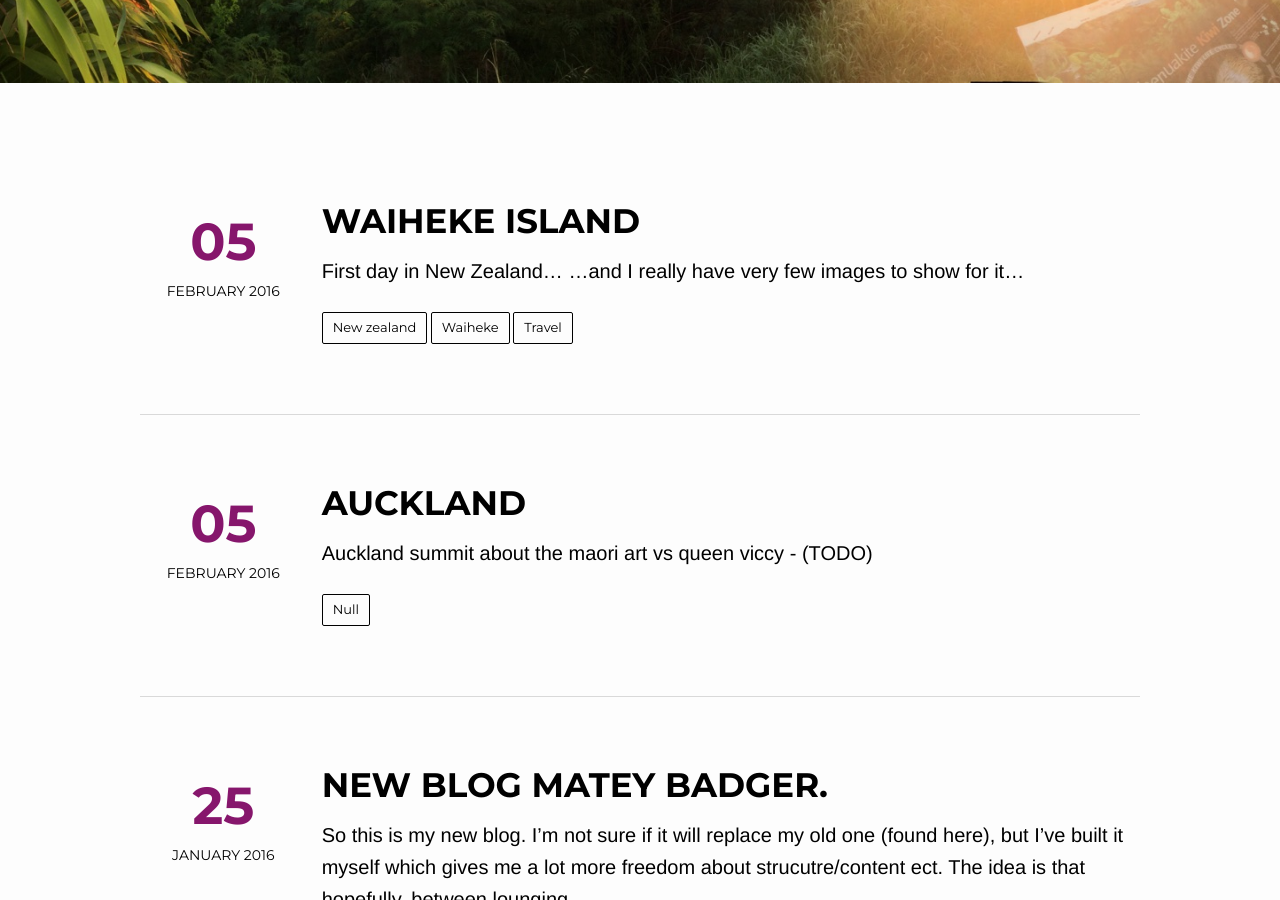
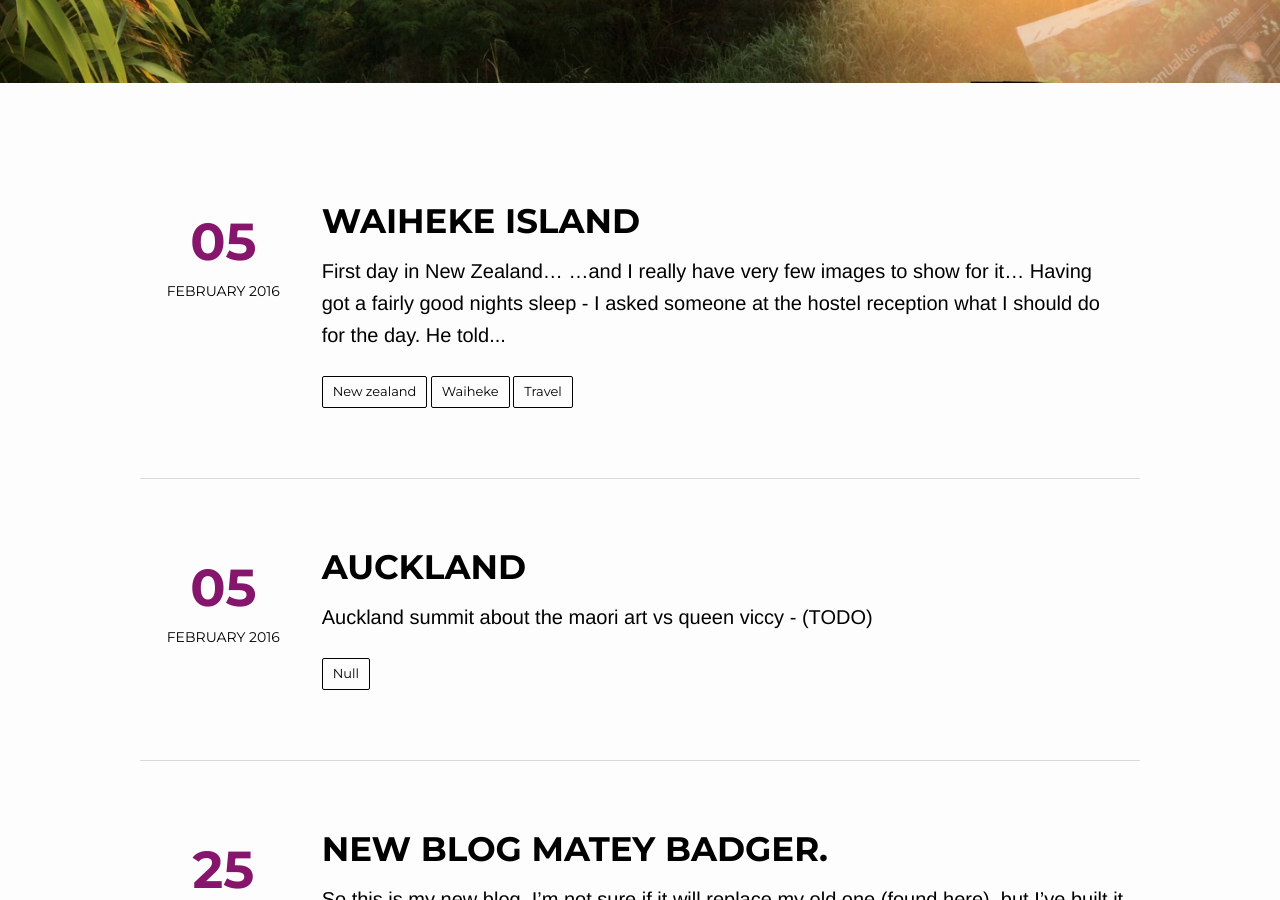
Before and after one commit to Rosie-Brigham/blog, a Jekyll site: the page built from index.html, in a window 1280 px wide and 900 px high, scrolled down 403 px. Built offline with Jekyll 4.4.1, drawn with Linux system fonts in a browser that asks for light colours; nearby versions of some CDN libraries; the list of posts is cut into pages by our own code; part of the change alters nothing that is shown.

Commit message:
added waiheke guy story

```diff
--- a/_posts/2016-02-05-waiheke-island.md
+++ b/_posts/2016-02-05-waiheke-island.md
@@ -18,11 +18,21 @@ title: Waiheke Island
 
 
 
+
 ![View from a vineyard]({{site.baseurl}}/images/waiheke1.jpg)
+
+## First day in New Zealand...
 
 ![thumb_IMG_1667_1024.jpg]({{site.baseurl}}/images/thumb_IMG_1667_1024.jpg)
 
-## First day in New Zealand...
+...and I really have very few images to show for it...
+
 ![A swing]({{site.baseurl}}/images/waiheke.jpg)
-<br/>
-...and I really have very few images to show for it...
+
+Having got a fairly good nights sleep - I asked someone at the hostel reception what I should do for the day. He told me a ferry to Waiheke Island left in 30 mins from the dock, and it's a good day. I quickly hurried down, got the ferry, thouroughly enjoyed the ferry, got to the island and then realised I had absolutely no idea what this island was, what I should do on it, why people go there and where my guidebook was.
+
+Luckily, I saw a guy from my hostel get on a bus and followed him. I tried to make this subtle, but when the bus driver asked me where I wanted to go, I confessed I had no idea where I should go, and that I only got on because I was following the crowd.
+
+Luckily, lift man (I had had a brief conversation with him in the lift that morning you see) seemed to be ok with the fact that I had followed him, and we pottered around the island together for the rest of the day.
+
+Though with strange and creepy beginnings, it was an immensly pleasant sort of day. We drank beer, pottered on a beach, saw his ex boyfriends mums shop and broke into a vineyard. The day was only marred by the fact that I lost him as soon as we got back to hte hostel and didn't see him after that (maybe he was less ok with it...). I also can't remember his name.
```
